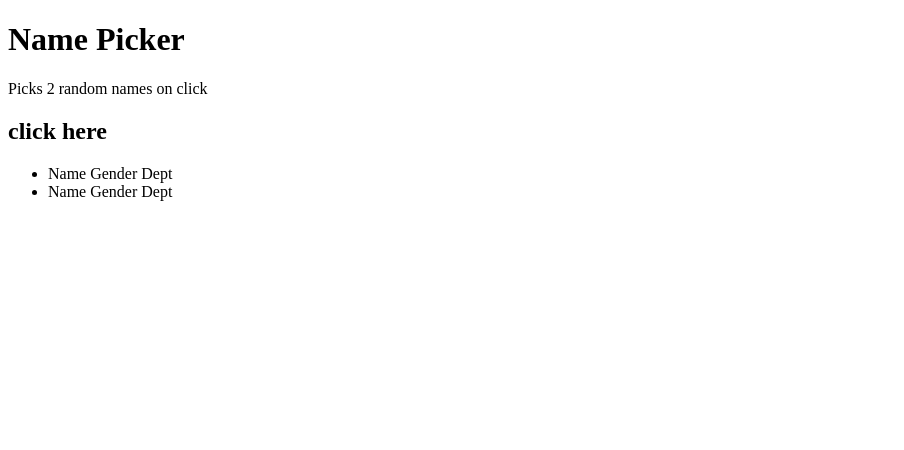
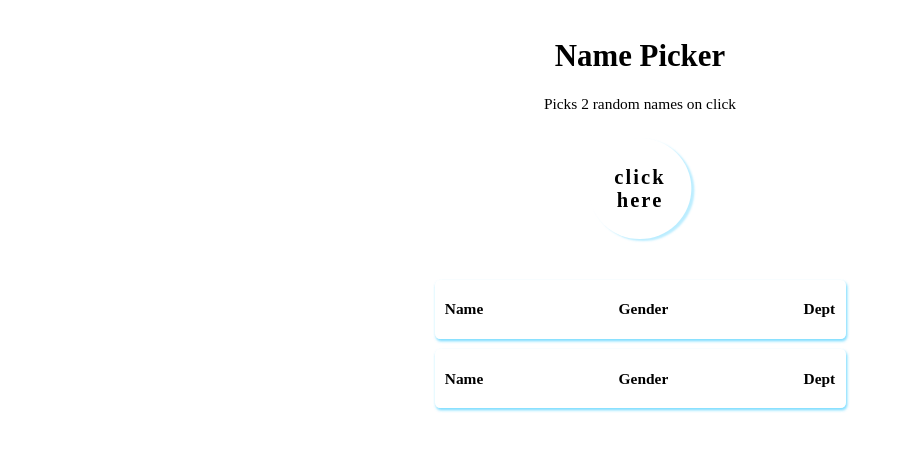
Before and after one commit to Haybuka/name-picker, a plain HTML site: page index.html in a window 1280 px wide. Shown: the whole page, without its empty margins (0-904 px from the left). Drawn offline with Linux system fonts and the light colour scheme.

Commit message:
added css sheet

```diff
--- a/index.css
+++ b/index.css
@@ -0,0 +1,105 @@
+
+    html {
+        font-size: 64.22%;
+        scroll-behavior: smooth;
+    }
+
+    main {
+        width: 40rem;
+        padding: 1rem;
+        margin: 0 auto;
+        text-align: center;
+
+    }
+
+    main>h1 {
+        font-size: 3rem;
+    }
+
+    main>p {
+        font-size: 1.5rem;
+    }
+
+
+    .picker {
+        border-radius: 100%;
+        width: 10rem;
+        padding: 1rem;
+        position: relative;
+        top: 50%;
+        left: 50%;
+        transform: translate(-50%);
+        cursor: pointer;
+    }
+
+    .picker--outer {
+        padding: 1rem 2.5rem;
+        border-radius: 100%;
+        width: 5rem;
+        margin: 0 auto;
+        background: #fff;
+        transition: all 0.5s;
+        box-shadow: 3px 2px 2px #4bcfff60;
+    }
+
+    .picker:hover {
+        box-shadow: 3px 2px 3px #4bcfff8c;
+    }
+
+    .picker:active {
+        box-shadow: 2px 1px 2px #4bcfff60;
+    }
+
+
+    .picker--inner h2 {
+        font-size: 2rem;
+        display: inline-block;
+        letter-spacing: .2rem;
+    }
+
+    .display ul {
+        padding: 0;
+        margin-top: 3rem;
+    }
+
+    .display li {
+        list-style: none;
+        font-size: 1.5rem;
+        text-shadow: none;
+        display: flex;
+        justify-content: space-between;
+        align-items: center;
+        box-shadow: 1px 2px 3px #4bcfff8c;
+        padding: 2rem 1rem;
+        margin-bottom: 1rem;
+        border-radius: .5rem;
+        cursor: pointer;
+        transition: all 0.3s;
+        position: relative;
+        z-index: 1;
+        transition: all 0.3s;
+
+        font-weight: bold;
+    }
+
+    .display li:hover::after {
+        transform: scaleX(1.1);
+        background-color: #4bcfff8c;
+        opacity: 0.2;
+    }
+
+    .display li::after {
+        box-shadow: 1px 2px 3px #4bcfff8c;
+        background-color: #fff;
+        transition: all 0.5s;
+        position: absolute;
+        content: " ";
+        width: 100%;
+        display: block;
+        height: 100%;
+        border-radius: .5rem;
+        z-index: -1;
+        top: 0;
+        left: 0;
+        opacity: 0.7;
+    }
--- a/index.html
+++ b/index.html
@@ -4,6 +4,7 @@
 <head>
     <meta charset="UTF-8">
     <meta name="viewport" content="width=device-width, initial-scale=1.0">
+    <link rel="stylesheet" href="index.css">
     <title>Name Picker</title>
 
 </head>
```
